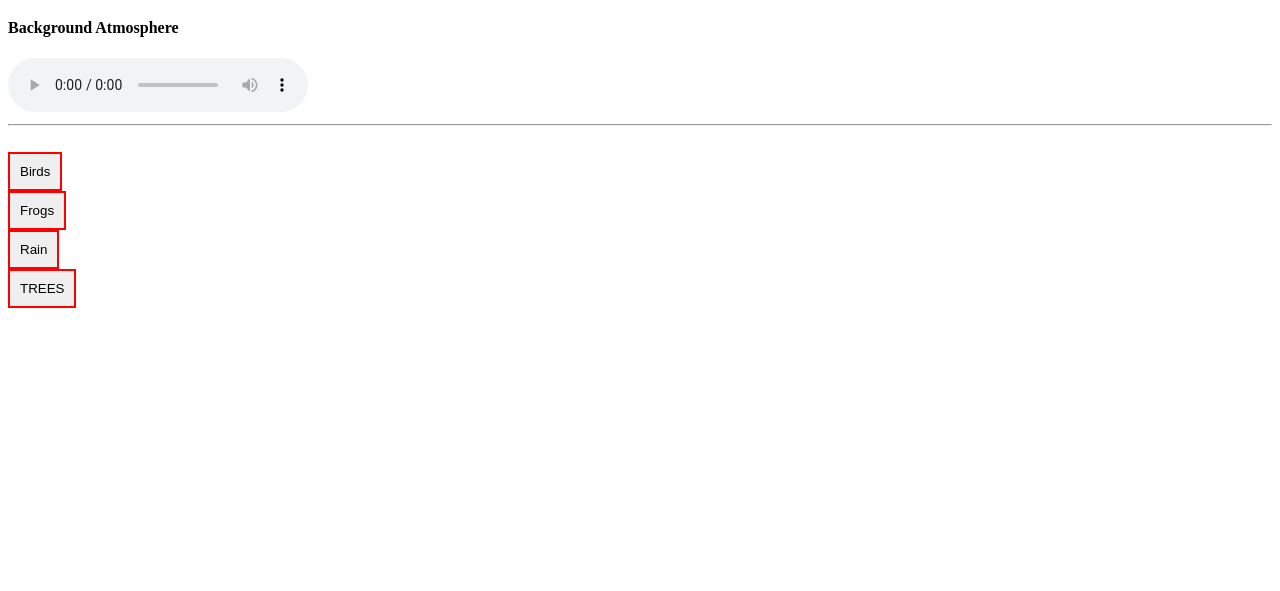
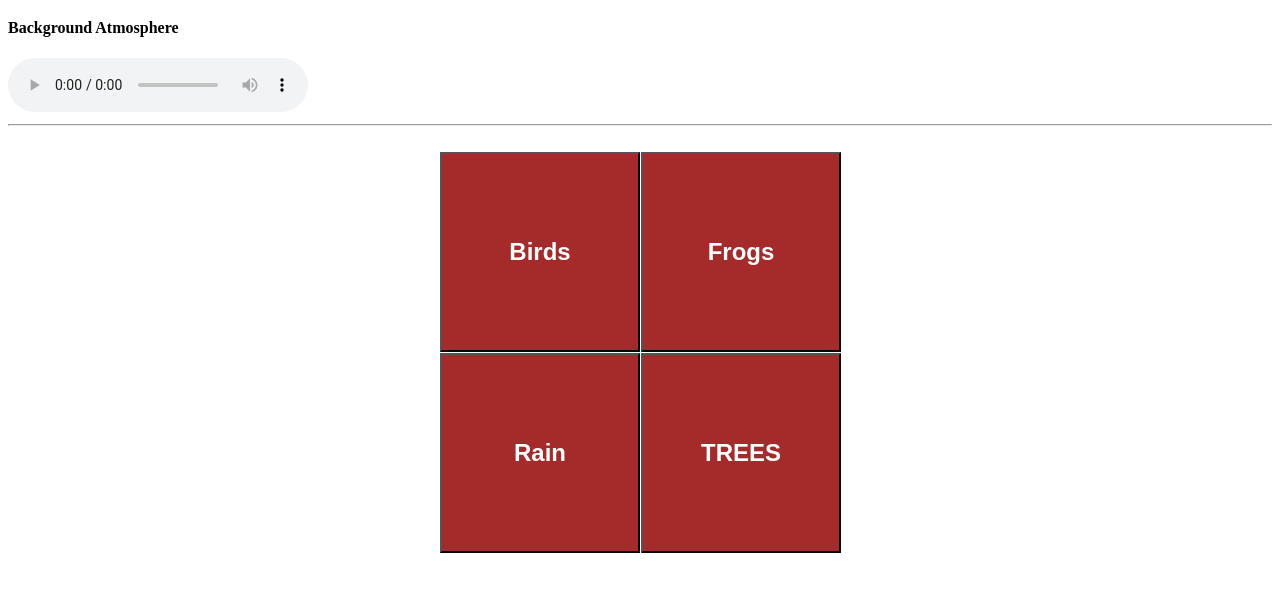
Before and after one commit to magn3506/soundscabe_sound_control, a plain HTML site: page index.html in a window 1280 px wide. Shown: the part 61-652 px from the top of the page. Drawn offline with Linux system fonts and the light colour scheme.

Commit message:
change layout and colors

```diff
--- a/index.html
+++ b/index.html
@@ -1,5 +1,6 @@
 <!DOCTYPE html>
 <html lang="en">
+
 <head>
     <meta charset="UTF-8">
     <meta http-equiv="X-UA-Compatible" content="IE=edge">
@@ -7,15 +8,18 @@
     <title>Soundscabe Soundcontrol</title>
     <link rel="stylesheet" href="style.css">
 </head>
+
 <body>
     <h1>Soundscabe Sound-control</h1>
 
     <div>
-        <h4>Background Atmosphere</div>
+        <h4>Background Atmosphere
+    </div>
     <audio id="bg_atmosphere" src="./sounds/bg_atmosphere.wav" type="audio/mpeg" loop controls> </audio>
     </div>
     <hr>
     <br>
+    <div class="container">
         <!-- BIRDS -->
         <div>
             <audio id="s1" src="./sounds/birds.wav" type="audio/mpeg" loop> </audio>
@@ -38,7 +42,10 @@
         </div>
         <div>
         </div>
+    </div>
+
 
     <script src="./script.js"></script>
 </body>
+
 </html>
--- a/style.css
+++ b/style.css
@@ -1,15 +1,28 @@
 
 button {
     padding: 10px;
+    width: 200px;
+    height: 200px;
+    font-size: 24px;
+    font-weight: 900;
+    color: white;
 }
 button:hover {
     cursor: pointer;
 }
 
 .off {
-    border: solid red 2px;
+    background-color: brown;
 }
 
 .on{
-    border: solid green 2px;
+    background-color: green;
 }
+
+.container {
+    width: 400px;
+    margin: 0 auto;
+    display: grid;
+    grid-template-columns: 1fr 1fr;
+    grid-gap: 1px;
+}
```
Lines whose indentation alone changed are shown as unchanged.
